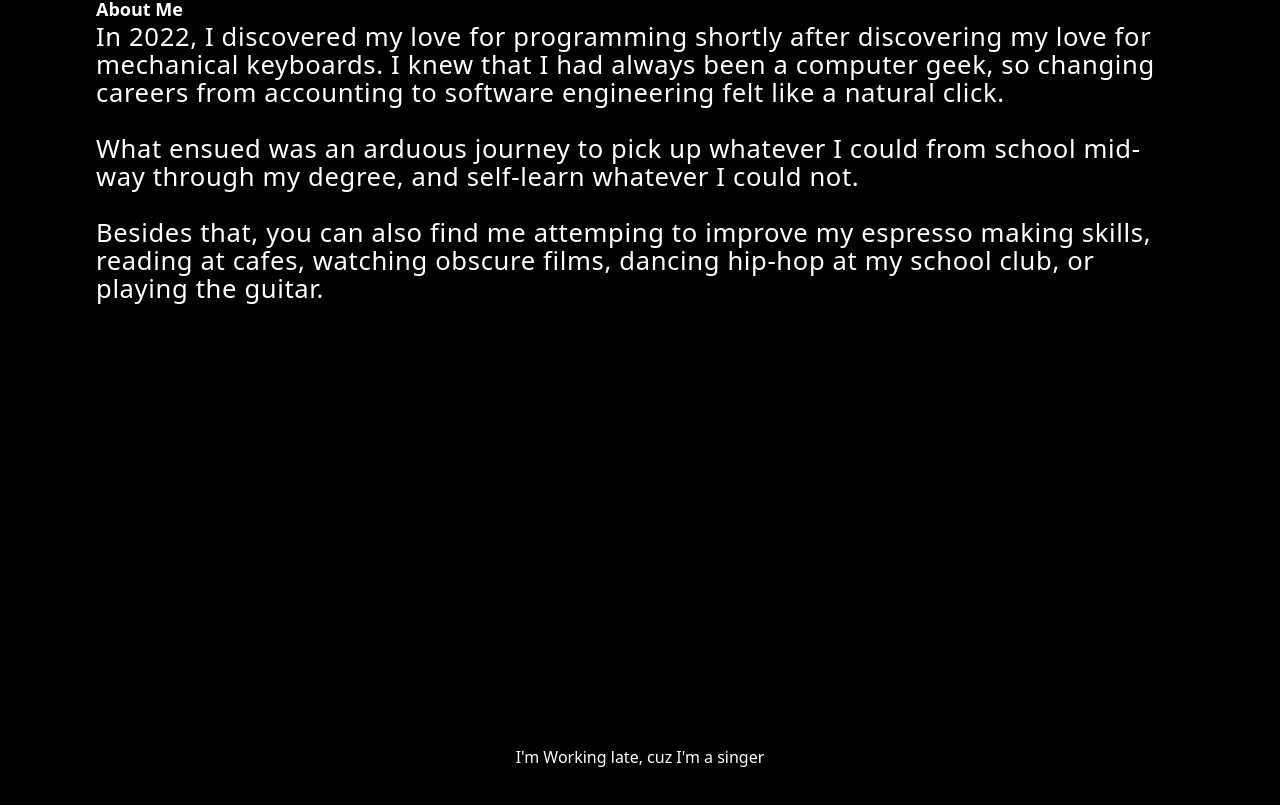
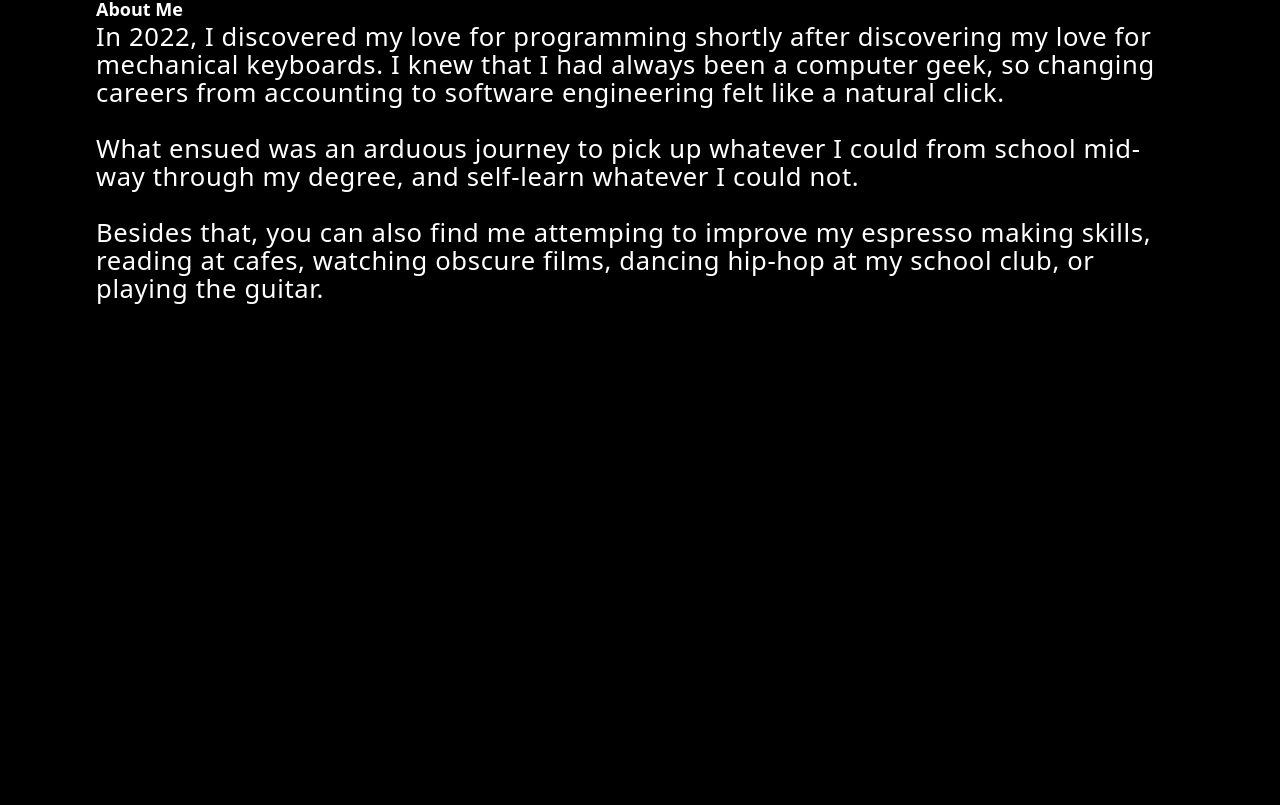
Before and after one commit to safarinexus/edgar-teong, a React (Vite) app: page / in a window 1280 px wide. Shown: the part 1783-2588 px from the top of the page. Built offline with nearby package versions, Linux system fonts and the light colour scheme.

Commit message:
added error page

```diff
--- a/src/App.tsx
+++ b/src/App.tsx
@@ -11,8 +11,7 @@ import ScrollProgressBar from "./components/ScrollProgressBar"
 import ScrollIndicator from "./components/ScrollIndicator"
 import About from './components/About/About'
 import Landing from "./components/Landing/Landing"
-import Work from "./components/Work/Work"
-import Projects from "./components/Projects/Projects"
+import WorkProjects from "./components/Work&Projects/Work&Projects"
 import Error from "./components/Error"
 
 interface Dimension {
@@ -75,22 +74,16 @@ const App = ({ error }: Props) => {
               <About />
             </div>
             <div
-              id="work"
-              className="w-full max-w-[1440px] h-svh min-h-[720px] ml-auto mr-auto pt-[45px] sm:pt-24 md:pt-[140px] px-5 sm:px-20 pb-8"
+              id="workprojects"
+              className="w-full max-w-[1440px] h-svh min-h-[480px] mx-auto "
             >
-              <Work />
+              <WorkProjects />
               {/*just have multiple cards that appear on intersectionobserver*/}
               {/*setup cards with grid that have different layouts on mobile and desktop*/}
               {/*have link to resume at end*/}
             </div>
-            <div
-              id="projects"
-              className="w-full max-w-[1440px] h-svh min-h-[720px] ml-auto mr-auto pt-[45px] sm:pt-24 md:pt-[140px] px-5 sm:px-20 pb-8"
-            >
-              <Projects />
-              {/*have a scrolling ticker tape of skills*/}
-              {/*have link to page with table of full list of projects at end*/}
-            </div>
+            {/*have a scrolling ticker tape of skills*/}
+            {/*have link to page with table of full list of projects at end*/}
             {/*need your footer at the end*/}
             {/**/}
           </>
--- a/src/components/Projects/Projects.tsx
+++ /dev/null
@@ -1,9 +0,0 @@
-const Projects = () => {
-    return (
-        <div className="w-full h-full flex justify-center items-center">
-            <h1>I'm Projectsing late, cuz I'm a singer</h1>
-        </div>
-    )
-}
-
-export default Projects
--- /dev/null
+++ b/src/components/Work&Projects/Work&Projects.tsx
@@ -0,0 +1,23 @@
+import { gsap } from "gsap";
+import { ScrollTrigger } from "gsap/ScrollTrigger";
+import { useGSAP } from '@gsap/react';
+
+gsap.registerPlugin(useGSAP);
+gsap.registerPlugin(ScrollTrigger);
+
+const WorkProjects = () => {
+
+
+    return (
+        <>
+            <div id="work" className="h-[1000px] w-full">
+
+            </div>
+            <div id="projects" className="h-[1000px] w-full">
+                shut the front door
+            </div>
+        </>
+    )
+}
+
+export default WorkProjects
--- a/src/components/Work/Work.tsx
+++ /dev/null
@@ -1,9 +0,0 @@
-const Work = () => {
-    return (
-        <div className="w-full h-full flex justify-center items-center">
-            <h1>I'm Working late, cuz I'm a singer</h1>
-        </div>
-    )
-}
-
-export default Work
```
